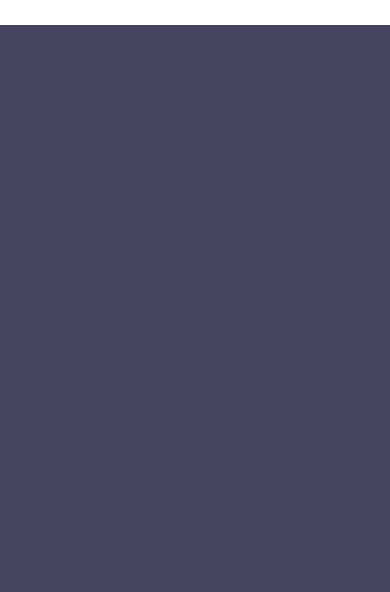
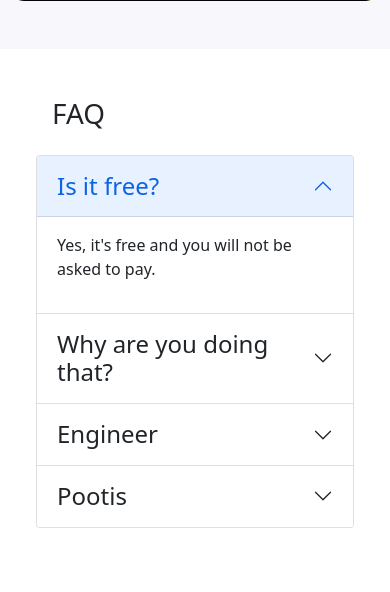
Before and after one commit to LuckyStarTF2/help.tf, a Flask app: page / in a window 390 px wide. Shown: the part 2885-3477 px from the top of the page. Before the commit the page ends 2910 px from the top, so only its background shows below. Run offline with Flask 2, Linux system fonts and the light colour scheme.

Commit message:
Added FAQ and small tweaks for mobile view

```diff
--- a/app/templates/main_page.html
+++ b/app/templates/main_page.html
@@ -87,6 +87,12 @@
       .card:hover h3 {
         text-decoration: underline !important;
       }
+      .accordion-button {
+        font-size: 1.5rem !important;
+      }
+      #faq > .row {
+        margin: auto;
+      }
     </style>
     <!-- Required meta tags -->
     <meta charset="utf-8">
@@ -150,7 +156,7 @@
             </symbol>
           </svg>
 
-          <div class="alert alert-danger d-flex align-items-center alert-development" role="alert">
+          <div class="alert alert-danger d-flex align-items-center alert-development d-none d-lg-flex" role="alert">
             <svg class="bi flex-shrink-0 me-2" width="24" height="24" role="img" aria-label="Danger:"><use xlink:href="#exclamation-triangle-fill"/></svg>
             <div>
               Alert! This project is under development now and wasn't released yet. Many sufficient parts are missing! <a href="{{ url_for('contact') }}">Message</a> me if you want to help.
@@ -166,7 +172,7 @@
                 <h1 class="display-4 text-light pb-2">New to <strong>TF2?</strong></h1>
                 <p class="h4 fw-light text-light opacity-70 line-height-base">Have more questions than answers? The friendly community of experienced players is here to help!</p>
 
-                <a class="d-inline-flex align-items-center text-decoration-none pt-3 mt-4 mb-3" href="#more" data-scroll=""><span class="btn btn-icon rounded-circle border-light flex-shrink-0 px-3"><img src="{{ url_for('static', filename='icons/arrow_downward_white_24dp.svg') }}"></i></span><span class="ms-3 text-light fw-medium fs-5">How?</span></a>
+                <a class="d-inline-flex align-items-center text-decoration-none pt-3 mt-4 mb-3" href="#more" data-scroll=""><span class="btn btn-icon rounded-circle border-light flex-shrink-0 px-3"><img src="{{ url_for('static', filename='icons/arrow_downward_white_24dp.svg') }}" style="width: 24px;"></i></span><span class="ms-3 text-light fw-medium fs-5">How?</span></a>
 
                 <hr class="hr-light mt-5 mb-5">
                 <div class="row">
@@ -195,7 +201,7 @@
         </div>
       </section>
 
-      <section style="background-color: #f7f7fc; height: 800px;" id="more">
+      <section style="background-color: #f7f7fc;" id="more">
         <div class="container card-grid py-5">
           <h1 class="mb-5">What do you want to learn?</h1>
           <div class="row">
@@ -210,7 +216,7 @@
                 </a>
               </div>
             </div>
-            <div class="col-lg-6">
+            <div class="col-lg-6 mb-4">
               <div class="row g-4">
                 <div class="col-12">
                   <div class="card card-overlay-bottom card-grid-sm card-bg-scale card-m"><a href="{{ url_for('mentors') }}">
@@ -281,6 +287,66 @@
         </div>
       </section>
 
+      <section id="faq">
+        <div class="row container my-5">
+          <h1 class="ms-3">FAQ</h1>
+          <div class="col content visible-borders my-3">
+            <div class="accordion" id="accordion">
+              <div class="accordion-item">
+                <h2 class="accordion-header" id="headingOne">
+                  <button class="accordion-button" type="button" data-bs-toggle="collapse" data-bs-target="#collapseOne" aria-expanded="false" aria-controls="collapseOne">
+                    Is it free?
+                  </button>
+                </h2>
+                <div id="collapseOne" class="accordion-collapse collapse show" aria-labelledby="headingOne" data-bs-parent="#accordionExample">
+                  <div class="accordion-body">
+                    <p>Yes, it's free and you will not be asked to pay. <!-- If you are very glad with what you get and have a possibility, you can donate some items to this project or directly to your mentor. However we are happy to help you even without donations --></p>
+                  </div>
+                </div>
+              </div>
+              <div class="accordion-item">
+                <h2 class="accordion-header" id="headingFour">
+                  <button class="accordion-button collapsed" type="button" data-bs-toggle="collapse" data-bs-target="#collapseFour" aria-expanded="false" aria-controls="collapseFour">
+                    Why are you doing that?
+                  </button>
+                </h2>
+                <div id="collapseFour" class="accordion-collapse collapse" aria-labelledby="headingFour" data-bs-parent="#accordionExample">
+                  <div class="accordion-body">
+                    <p>Because we love tf2, love to help and meet new people.</p>
+
+                  </div>
+                </div>
+              </div>
+              <div class="accordion-item">
+                <h2 class="accordion-header" id="headingTwo">
+                  <button class="accordion-button collapsed" type="button" data-bs-toggle="collapse" data-bs-target="#collapseTwo" aria-expanded="false" aria-controls="collapseTwo">
+                    Engineer
+                  </button>
+                </h2>
+                <div id="collapseTwo" class="accordion-collapse collapse" aria-labelledby="headingTwo" data-bs-parent="#accordionExample">
+                  <div class="accordion-body">
+                    <p>Hey look buddy, I'm an engineer. That means I solve problems, not problems like "What is beauty?" Because that would fall within the purview of your conundrums of philosophy. I solve practical problems, for instance: how am I going to stop some mean mother Hubbard from tearing me a structurally superfluous be-hind? The answer, use a gun, and if that don't work... Use more gun. Take for instance this heavy caliber tripod mounted lil' old number designed by me, built by me, and you best hope... Not pointed at you.</p>
+
+                  </div>
+                </div>
+              </div>
+              <div class="accordion-item">
+                <h2 class="accordion-header" id="headingThree">
+                  <button class="accordion-button collapsed" type="button" data-bs-toggle="collapse" data-bs-target="#collapseThree" aria-expanded="false" aria-controls="collapseThree">
+                    Pootis
+                  </button>
+                </h2>
+                <div id="collapseThree" class="accordion-collapse collapse" aria-labelledby="headingThree" data-bs-parent="#accordionExample">
+                  <div class="accordion-body">
+                    <p>Poot dispenser here
+                    </p>
+                  </div>
+                </div>
+              </div>
+            </div>
+          </div>
+        </div>
+      </section>
     </main>
   </body>
 </html>
```
Also changed, not shown: app/templates/mentors.html (added, +10 -0 lines), app/static/img/bananabay.jpg (added).
